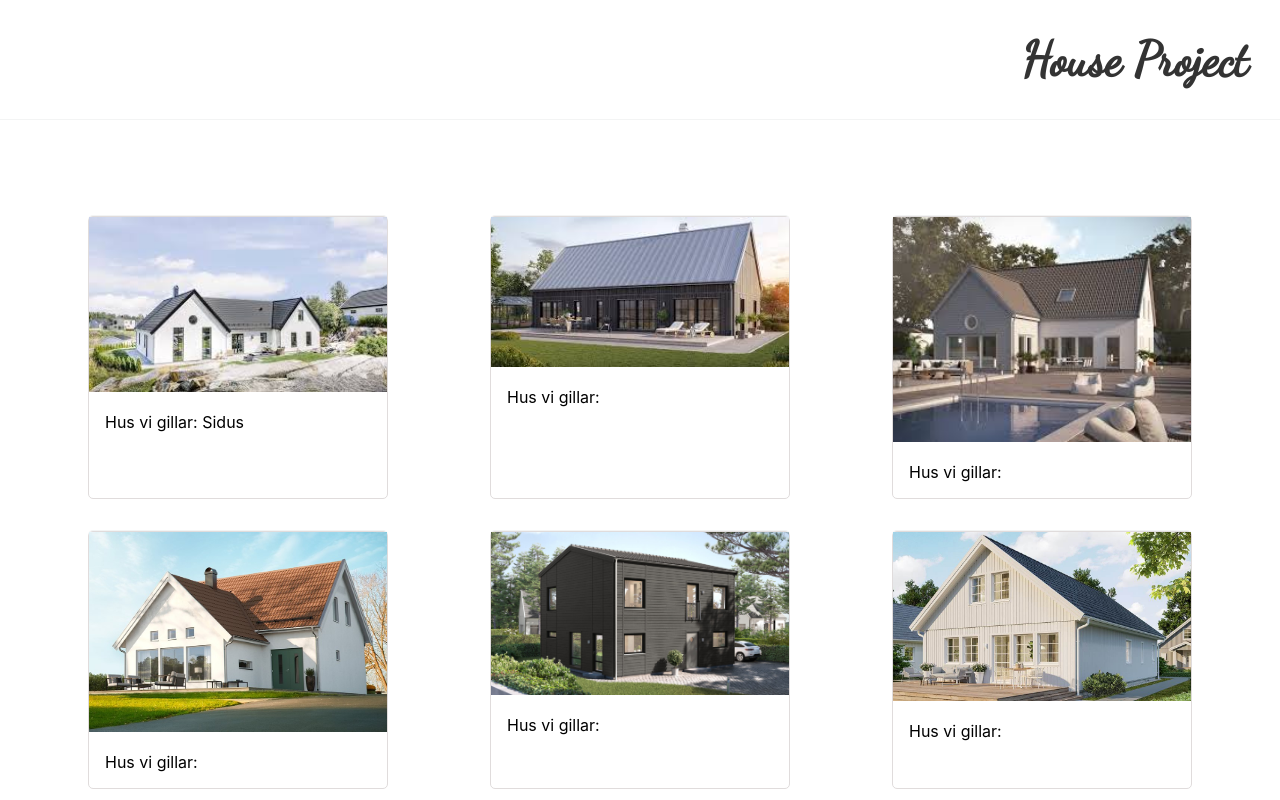
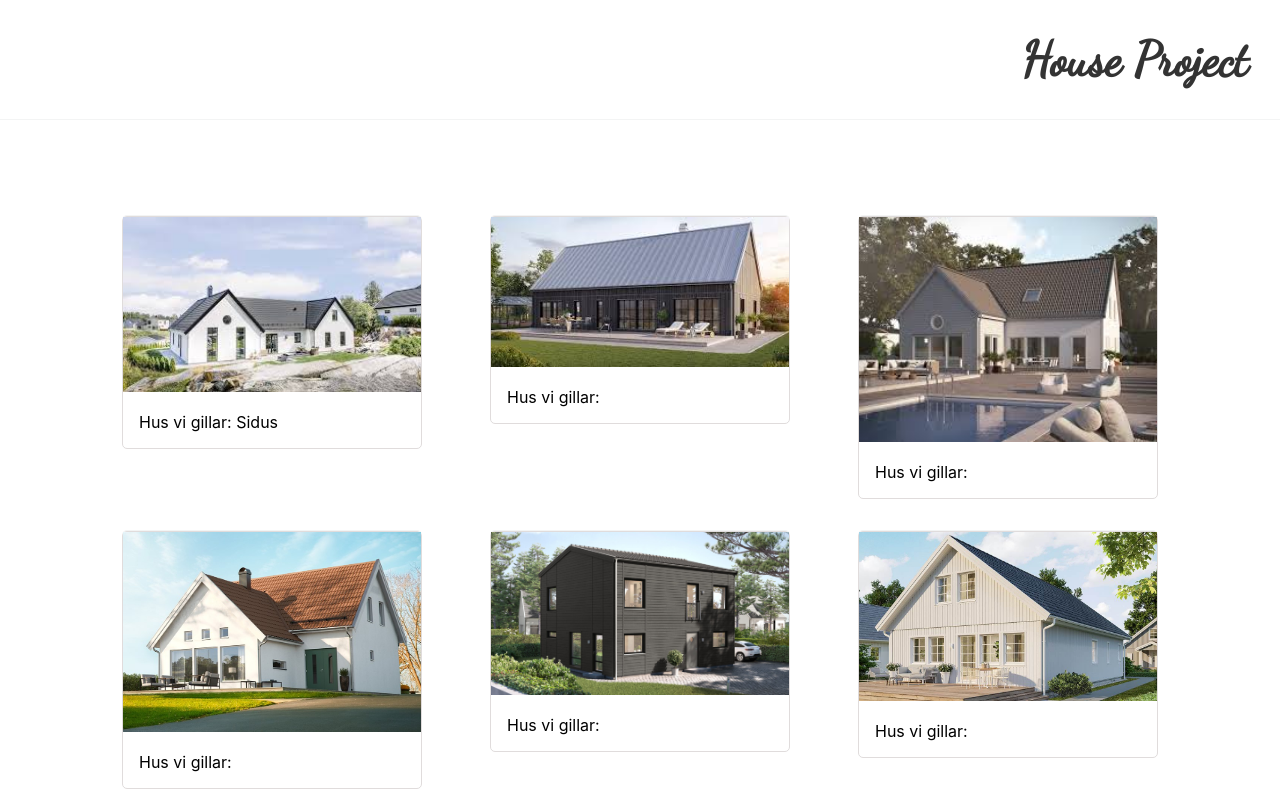
Before and after one commit to JennieWndSolution/Wndsolution, a Next.js app: page /hus in a window 1280 px wide. Shown: the top 800 px of the page. Built offline with nearby package versions, Linux system fonts and the light colour scheme.

Commit message:
added .env file for google maps and changed some card styleing

```diff
--- /dev/null
+++ b/next.config.js
@@ -0,0 +1,8 @@
+const dotenv = require('dotenv')
+dotenv.config()
+
+module.exports = {
+  env: {
+    GOOGLE_MAPS_KEY: process.env.GOOGLE_MAPS_KEY,
+  }
+}
--- a/package.json
+++ b/package.json
@@ -8,9 +8,11 @@
     "start": "next start"
   },
   "dependencies": {
+    "dotenv": "^8.2.0",
     "next": "10.0.1",
     "react": "17.0.1",
     "react-dom": "17.0.1",
+    "react-iframe": "^1.8.0",
     "sass": "^1.29.0"
   },
   "devDependencies": {
--- a/pages/hus.tsx
+++ b/pages/hus.tsx
@@ -66,17 +66,21 @@ function Hus() {
     },
   ];
   return (
-    <div className={styles.house}>
+    <div className={styles.card_container}>
       {houses.map((house, idx) => (
         <div key={idx} className={styles.card}>
-          <div className={styles.header}>
+          <div className={styles.card_header}>
             <a href={house.link} target="_blank">
-              <img src={house.img} alt={house.alt} />
+              <img
+                className={styles.header_img}
+                src={house.img}
+                alt={house.alt}
+              />
             </a>
           </div>
-          <div className={styles.body}>
+          <div className={styles.card_body}>
             {house.likable_houses.map((h, h_idx) => (
-              <div key={h_idx}>
+              <div key={h_idx} className={styles.text_content}>
                 Hus vi gillar: <a href={h.house_link}>{h.house_name}</a>
               </div>
             ))}
--- a/styles/Home.module.scss
+++ b/styles/Home.module.scss
@@ -103,45 +103,47 @@
 }
 
 
+
+$card-width: 300px;
+.card_container {
+  display: flex;
+  flex-direction: row;
+  justify-content: space-around;
+  flex-wrap: wrap;
+  margin: 3rem;
   .card {
+    padding: 0;
+    width: $card-width;
+    box-shadow: 0px -1px 0px #f3f4f4;
+    display: block;
+    height: fit-content;
     border: 1px solid rgb(224, 220, 220);
     margin: 1rem 0;
-  padding: 0.5rem;
     border-radius: 5px;
-  display: flex;
-  flex-basis: auto;
-  .header {
+
+    .card_header {
       padding: 0;
       display: block;
       border: 0;
       overflow: hidden;
-    img {
-      width: 300px;
+      .card_title {
+        padding-left: 1rem;
+      }
+      .header_img {
+        width: $card-width;
         height: auto;
       }
     }
-  .body {
+    .card_body {
+      .text_content {
         margin: 1rem;
       }
-  .footer {
+    }
+    .card_footer {
       padding: 1rem;
       height: unset;
       border: 0;
-
     }
-}
-
-.house {
-  display: flex;
-  flex-direction: row;
-  justify-content: space-between;
-  flex-wrap: wrap;
-  margin: 3rem;
-  .card {
-    padding: 0;
-    width: 300px;
-    box-shadow: 0px -1px 0px #f3f4f4;
-    display: block;
   }
 }
 
```
Also changed, not shown: pages/areas copy.tsx (deleted, +0 -14 lines), pages/areas.tsx (+36 -8 lines), 2 other files (tests, documents, lock files or other folders). Lines whose indentation alone changed are shown as unchanged.
